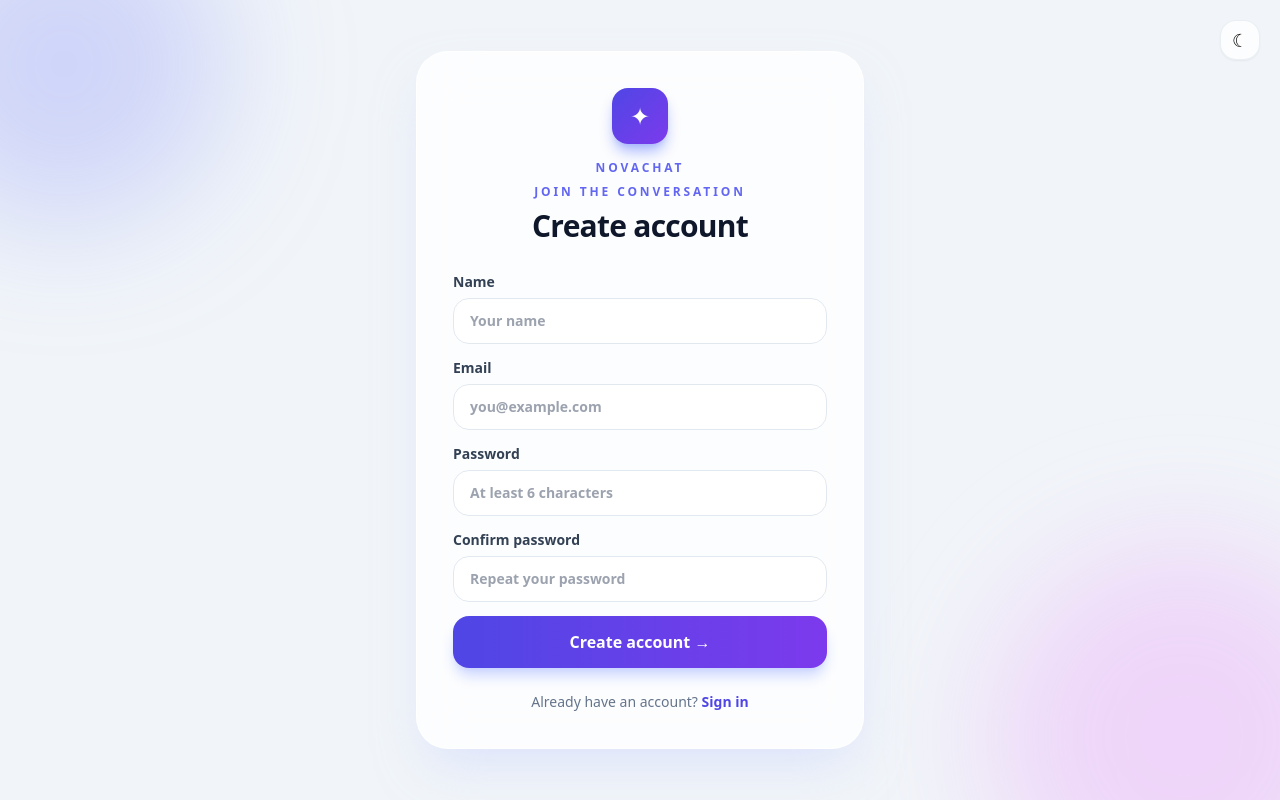
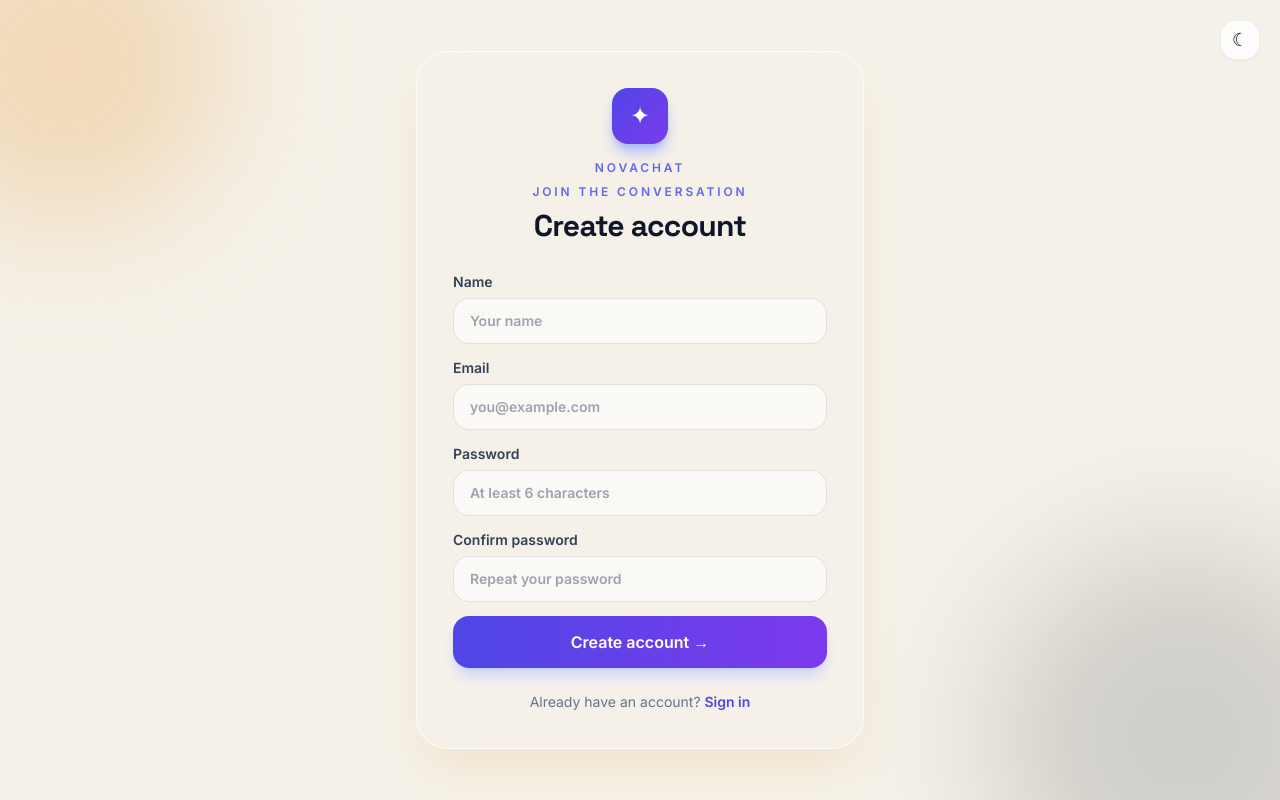
Before and after one commit to Netaasree/RealTimeChatApplication, a React (Vite) app in the folder frontend/: page /register in a window 1280 px wide. Built offline with nearby package versions, Linux system fonts and the light colour scheme; no server answers.

Commit message:
added some effects in ui(still under progress)

```diff
--- a/frontend/index.html
+++ b/frontend/index.html
@@ -2,6 +2,9 @@
 <html lang="en">
   <head>
     <meta charset="UTF-8" />
+    <link rel="preconnect" href="https://fonts.googleapis.com" />
+    <link rel="preconnect" href="https://fonts.gstatic.com" crossorigin />
+    <link href="https://fonts.googleapis.com/css2?family=Inter:wght@400;500;600&family=Space+Grotesk:wght@500;700&display=swap" rel="stylesheet" />
     <link rel="icon" type="image/svg+xml" href="/vite.svg" />
     <meta name="viewport" content="width=device-width, initial-scale=1.0" />
     <title>NovaChat</title>
--- a/frontend/src/index.css
+++ b/frontend/src/index.css
@@ -43,6 +43,33 @@
   50% { transform: translate3d(0, 12px, 0); }
 }
 
+@keyframes springIn {
+  0% {
+    opacity: 0;
+    transform: translateY(8px) scale(0.9);
+  }
+
+  70% {
+    opacity: 1;
+    transform: translateY(-2px) scale(1.02);
+  }
+
+  100% {
+    opacity: 1;
+    transform: translateY(0) scale(1);
+  }
+}
+
+@keyframes waveform {
+  0%, 100% {
+    transform: scaleY(0.45);
+  }
+
+  50% {
+    transform: scaleY(1);
+  }
+}
+
 * {
   -webkit-tap-highlight-color: transparent;
 }
@@ -54,3 +81,13 @@ html {
 html.dark {
   background: #020617;
 }
+
+body {
+  font-family: "Inter", sans-serif;
+}
+
+h1,
+h2,
+h3 {
+  font-family: "Space Grotesk", sans-serif;
+}
--- a/frontend/src/pages/Login.jsx
+++ b/frontend/src/pages/Login.jsx
@@ -28,15 +28,15 @@ function Login() {
     }
   };
 
-  return <main className="relative grid min-h-screen place-items-center overflow-hidden bg-slate-100 px-4 py-8 transition-colors duration-500 dark:bg-slate-950">
-    <div className="pointer-events-none absolute -left-24 -top-24 h-80 w-80 rounded-full bg-indigo-400/30 blur-3xl animate-[float_.8s_ease-in-out] dark:bg-indigo-500/20" />
-    <div className="pointer-events-none absolute -bottom-32 -right-24 h-96 w-96 rounded-full bg-fuchsia-400/25 blur-3xl dark:bg-violet-500/20" />
+  return <main className="font-body relative grid min-h-screen place-items-center overflow-hidden bg-ivory px-4 py-8 transition-colors duration-500 dark:bg-navy">
+    <div className="pointer-events-none absolute -left-24 -top-24 h-80 w-80 rounded-full bg-amber/30 blur-3xl animate-[float_.8s_ease-in-out] dark:bg-amber/15" />
+    <div className="pointer-events-none absolute -bottom-32 -right-24 h-96 w-96 rounded-full bg-navy/15 blur-3xl dark:bg-ivory/10" />
     <div className="absolute right-5 top-5"><ThemeToggle /></div>
-    <section className="relative w-full max-w-md animate-[authIn_.5s_ease-out] rounded-[2rem] border border-white/70 bg-white/80 p-7 shadow-2xl shadow-indigo-200/50 backdrop-blur-xl sm:p-9 dark:border-slate-700/80 dark:bg-slate-900/85 dark:shadow-black/30">
+    <section className="relative w-full max-w-md animate-[authIn_.5s_ease-out] rounded-[2rem] border border-white/70 bg-ivory/80 p-7 shadow-2xl shadow-amber/20 backdrop-blur-xl sm:p-9 dark:border-ivory/10 dark:bg-navy/85 dark:shadow-black/40">
       <div className="mb-8 text-center"><div className="mx-auto mb-4 grid h-14 w-14 place-items-center rounded-2xl bg-gradient-to-br from-indigo-600 to-violet-600 text-2xl text-white shadow-lg shadow-indigo-300">✦</div><p className="text-xs font-black uppercase tracking-[0.24em] text-indigo-500">Welcome back</p><h1 className="mt-2 text-3xl font-black tracking-tight text-slate-900 dark:text-white">Sign in to NovaChat</h1><p className="mt-2 text-sm text-slate-500 dark:text-slate-400">Your conversations are waiting.</p></div>
       <form onSubmit={submitHandler} className="space-y-4">
-        <label className="block text-sm font-bold text-slate-700 dark:text-slate-200">Email<input type="email" placeholder="you@example.com" value={email} onChange={(event) => setEmail(event.target.value)} required className="mt-1.5 w-full rounded-2xl border border-slate-200 bg-white/70 px-4 py-3 outline-none transition focus:border-indigo-400 focus:ring-4 focus:ring-indigo-100 dark:border-slate-700 dark:bg-slate-800 dark:text-white dark:focus:ring-indigo-500/20" /></label>
-        <label className="block text-sm font-bold text-slate-700 dark:text-slate-200">Password<input type="password" placeholder="Your password" value={password} onChange={(event) => setPassword(event.target.value)} required className="mt-1.5 w-full rounded-2xl border border-slate-200 bg-white/70 px-4 py-3 outline-none transition focus:border-indigo-400 focus:ring-4 focus:ring-indigo-100 dark:border-slate-700 dark:bg-slate-800 dark:text-white dark:focus:ring-indigo-500/20" /></label>
+        <label className="block text-sm font-bold text-slate-700 dark:text-slate-200">Email<input type="email" placeholder="you@example.com" value={email} onChange={(event) => setEmail(event.target.value)} required className="mt-1.5 w-full rounded-2xl border border-navy/10 bg-white/60 px-4 py-3 outline-none transition focus:border-amber focus:ring-4 focus:ring-amber/15 dark:border-ivory/15 dark:bg-navy/60 dark:text-ivory dark:focus:ring-amber/10" /></label>
+        <label className="block text-sm font-bold text-slate-700 dark:text-slate-200">Password<input type="password" placeholder="Your password" value={password} onChange={(event) => setPassword(event.target.value)} required className="mt-1.5 w-full rounded-2xl border border-navy/10 bg-white/60 px-4 py-3 outline-none transition focus:border-amber focus:ring-4 focus:ring-amber/15 dark:border-ivory/15 dark:bg-navy/60 dark:text-ivory dark:focus:ring-amber/10" /></label>
         {error && <p className="animate-[fadeIn_.2s_ease-out] rounded-xl bg-rose-50 px-3 py-2 text-sm font-medium text-rose-600 dark:bg-rose-500/10">{error}</p>}
         <button disabled={isLoading} className="w-full rounded-2xl bg-gradient-to-r from-indigo-600 to-violet-600 py-3.5 font-bold text-white shadow-lg shadow-indigo-200 transition duration-200 hover:-translate-y-0.5 hover:shadow-xl active:translate-y-0 disabled:cursor-not-allowed disabled:opacity-60 dark:shadow-indigo-950">{isLoading ? "Signing in..." : "Sign in →"}</button>
       </form>
--- a/frontend/src/pages/Register.jsx
+++ b/frontend/src/pages/Register.jsx
@@ -31,16 +31,16 @@ function Register() {
     }
   };
 
-  return <main className="relative grid min-h-screen place-items-center overflow-hidden bg-slate-100 px-4 py-8 transition-colors duration-500 dark:bg-slate-950">
-    <div className="pointer-events-none absolute -left-24 -top-24 h-80 w-80 rounded-full bg-indigo-400/30 blur-3xl dark:bg-indigo-500/20" /><div className="pointer-events-none absolute -bottom-32 -right-24 h-96 w-96 rounded-full bg-fuchsia-400/25 blur-3xl dark:bg-violet-500/20" />
+  return <main className="font-body relative grid min-h-screen place-items-center overflow-hidden bg-ivory px-4 py-8 transition-colors duration-500 dark:bg-navy">
+    <div className="pointer-events-none absolute -left-24 -top-24 h-80 w-80 rounded-full bg-amber/30 blur-3xl dark:bg-amber/15" /><div className="pointer-events-none absolute -bottom-32 -right-24 h-96 w-96 rounded-full bg-navy/15 blur-3xl dark:bg-ivory/10" />
     <div className="absolute right-5 top-5"><ThemeToggle /></div>
-    <section className="relative w-full max-w-md animate-[authIn_.5s_ease-out] rounded-[2rem] border border-white/70 bg-white/80 p-7 shadow-2xl shadow-indigo-200/50 backdrop-blur-xl sm:p-9 dark:border-slate-700/80 dark:bg-slate-900/85 dark:shadow-black/30">
+    <section className="relative w-full max-w-md animate-[authIn_.5s_ease-out] rounded-[2rem] border border-white/70 bg-ivory/80 p-7 shadow-2xl shadow-amber/20 backdrop-blur-xl sm:p-9 dark:border-ivory/10 dark:bg-navy/85 dark:shadow-black/40">
       <div className="mb-7 text-center"><div className="mx-auto mb-4 grid h-14 w-14 place-items-center rounded-2xl bg-gradient-to-br from-indigo-600 to-violet-600 text-2xl text-white shadow-lg shadow-indigo-300">✦</div><p className="text-xs font-black uppercase tracking-[0.24em] text-indigo-500">NovaChat</p><p className="mt-2 text-xs font-black uppercase tracking-[0.24em] text-indigo-500">Join the conversation</p><h1 className="mt-2 text-3xl font-black tracking-tight text-slate-900 dark:text-white">Create account</h1></div>
       <form onSubmit={submitHandler} className="space-y-3.5">
-        <label className="block text-sm font-bold text-slate-700 dark:text-slate-200">Name<input type="text" placeholder="Your name" value={name} onChange={(event) => setName(event.target.value)} required className="mt-1.5 w-full rounded-2xl border border-slate-200 bg-white/70 px-4 py-3 outline-none transition focus:border-indigo-400 focus:ring-4 focus:ring-indigo-100 dark:border-slate-700 dark:bg-slate-800 dark:text-white dark:focus:ring-indigo-500/20" /></label>
-        <label className="block text-sm font-bold text-slate-700 dark:text-slate-200">Email<input type="email" placeholder="you@example.com" value={email} onChange={(event) => setEmail(event.target.value)} required className="mt-1.5 w-full rounded-2xl border border-slate-200 bg-white/70 px-4 py-3 outline-none transition focus:border-indigo-400 focus:ring-4 focus:ring-indigo-100 dark:border-slate-700 dark:bg-slate-800 dark:text-white dark:focus:ring-indigo-500/20" /></label>
-        <label className="block text-sm font-bold text-slate-700 dark:text-slate-200">Password<input type="password" placeholder="At least 6 characters" value={password} onChange={(event) => setPassword(event.target.value)} required className="mt-1.5 w-full rounded-2xl border border-slate-200 bg-white/70 px-4 py-3 outline-none transition focus:border-indigo-400 focus:ring-4 focus:ring-indigo-100 dark:border-slate-700 dark:bg-slate-800 dark:text-white dark:focus:ring-indigo-500/20" /></label>
-        <label className="block text-sm font-bold text-slate-700 dark:text-slate-200">Confirm password<input type="password" placeholder="Repeat your password" value={confirmPassword} onChange={(event) => setConfirmPassword(event.target.value)} required className="mt-1.5 w-full rounded-2xl border border-slate-200 bg-white/70 px-4 py-3 outline-none transition focus:border-indigo-400 focus:ring-4 focus:ring-indigo-100 dark:border-slate-700 dark:bg-slate-800 dark:text-white dark:focus:ring-indigo-500/20" /></label>
+        <label className="block text-sm font-bold text-slate-700 dark:text-slate-200">Name<input type="text" placeholder="Your name" value={name} onChange={(event) => setName(event.target.value)} required className="mt-1.5 w-full rounded-2xl border border-navy/10 bg-white/60 px-4 py-3 outline-none transition focus:border-amber focus:ring-4 focus:ring-amber/15 dark:border-ivory/15 dark:bg-navy/60 dark:text-ivory dark:focus:ring-amber/10" /></label>
+        <label className="block text-sm font-bold text-slate-700 dark:text-slate-200">Email<input type="email" placeholder="you@example.com" value={email} onChange={(event) => setEmail(event.target.value)} required className="mt-1.5 w-full rounded-2xl border border-navy/10 bg-white/60 px-4 py-3 outline-none transition focus:border-amber focus:ring-4 focus:ring-amber/15 dark:border-ivory/15 dark:bg-navy/60 dark:text-ivory dark:focus:ring-amber/10" /></label>
+        <label className="block text-sm font-bold text-slate-700 dark:text-slate-200">Password<input type="password" placeholder="At least 6 characters" value={password} onChange={(event) => setPassword(event.target.value)} required className="mt-1.5 w-full rounded-2xl border border-navy/10 bg-white/60 px-4 py-3 outline-none transition focus:border-amber focus:ring-4 focus:ring-amber/15 dark:border-ivory/15 dark:bg-navy/60 dark:text-ivory dark:focus:ring-amber/10" /></label>
+        <label className="block text-sm font-bold text-slate-700 dark:text-slate-200">Confirm password<input type="password" placeholder="Repeat your password" value={confirmPassword} onChange={(event) => setConfirmPassword(event.target.value)} required className="mt-1.5 w-full rounded-2xl border border-navy/10 bg-white/60 px-4 py-3 outline-none transition focus:border-amber focus:ring-4 focus:ring-amber/15 dark:border-ivory/15 dark:bg-navy/60 dark:text-ivory dark:focus:ring-amber/10" /></label>
         {error && <p className="animate-[fadeIn_.2s_ease-out] rounded-xl bg-rose-50 px-3 py-2 text-sm font-medium text-rose-600 dark:bg-rose-500/10">{error}</p>}
         <button disabled={isLoading} className="w-full rounded-2xl bg-gradient-to-r from-indigo-600 to-violet-600 py-3.5 font-bold text-white shadow-lg shadow-indigo-200 transition duration-200 hover:-translate-y-0.5 hover:shadow-xl active:translate-y-0 disabled:cursor-not-allowed disabled:opacity-60 dark:shadow-indigo-950">{isLoading ? "Creating account..." : "Create account →"}</button>
       </form>
--- a/frontend/tailwind.config.js
+++ b/frontend/tailwind.config.js
@@ -6,7 +6,17 @@ export default {
     "./src/**/*.{js,jsx}",
   ],
   theme: {
-    extend: {},
+    extend: {
+      colors: {
+        navy: "#0B1220",
+        ivory: "#F5F1E8",
+        amber: "#E8A24B",
+      },
+      fontFamily: {
+        display: ["Space Grotesk", "sans-serif"],
+        body: ["Inter", "sans-serif"],
+      },
+    },
   },
   plugins: [],
 };
```
Also changed, not shown: frontend/src/pages/Chat.jsx (+16 -16 lines).
